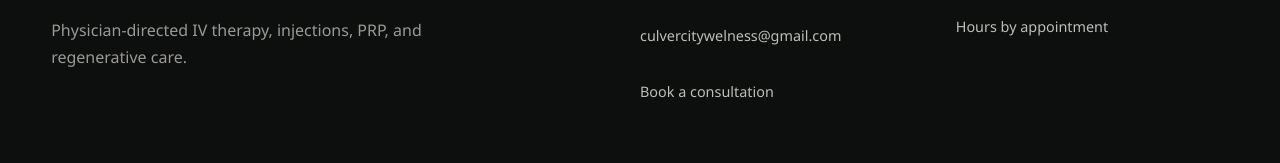
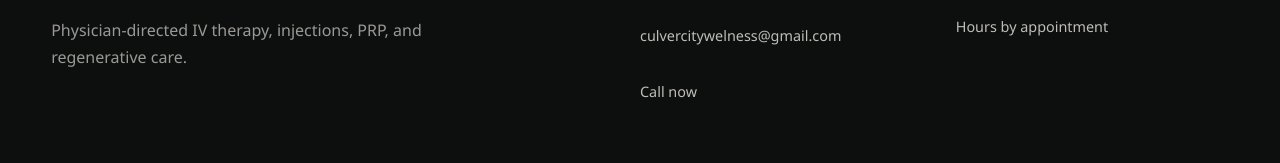
Before and after one commit to apexalpha811/CCWELLNESS, a React (Vite) app: page / in a window 1280 px wide. Shown: the part 10595-10758 px from the top of the page. Built offline with nearby package versions, Linux system fonts and the light colour scheme; a web font is replaced by a local one.

Commit message:
Swap footer booking button to direct phone call

```diff
--- a/src/content/page.json
+++ b/src/content/page.json
@@ -326,8 +326,8 @@
         "email": "culvercitywelness@gmail.com",
         "address": "3831 Hughes Ave, Suite 702, Culver City, CA 90232",
         "hours": "Hours by appointment",
-        "bookingLabel": "Book a consultation",
-        "bookingHref": "mailto:culvercitywelness@gmail.com?subject=Consultation%20request%20for%20Culver%20City%20Wellness&body=Hi%20Culver%20City%20Wellness%2C%0A%0AMy%20name%3A%20%0AMy%20phone%3A%20%0AMy%20email%3A%20%0AInterested%20service(s)%3A%20"
+        "bookingLabel": "Call now",
+        "bookingHref": "tel:310-837-8808"
       }
     }
   ],
--- a/src/puck/config.tsx
+++ b/src/puck/config.tsx
@@ -303,8 +303,8 @@ export const pageConfig: Config<PageComponents> = {
         email: "culvercitywelness@gmail.com",
         address: "3831 Hughes Ave, Suite 702, Culver City, CA 90232",
         hours: "Hours by appointment",
-        bookingLabel: "Book a consultation",
-        bookingHref: "mailto:culvercitywelness@gmail.com?subject=Consultation%20request%20for%20Culver%20City%20Wellness&body=Hi%20Culver%20City%20Wellness%2C%0A%0AMy%20name%3A%20%0AMy%20phone%3A%20%0AMy%20email%3A%20%0AInterested%20service(s)%3A%20",
+        bookingLabel: "Call now",
+        bookingHref: "tel:310-837-8808",
       },
       render: Footer,
     },
```
